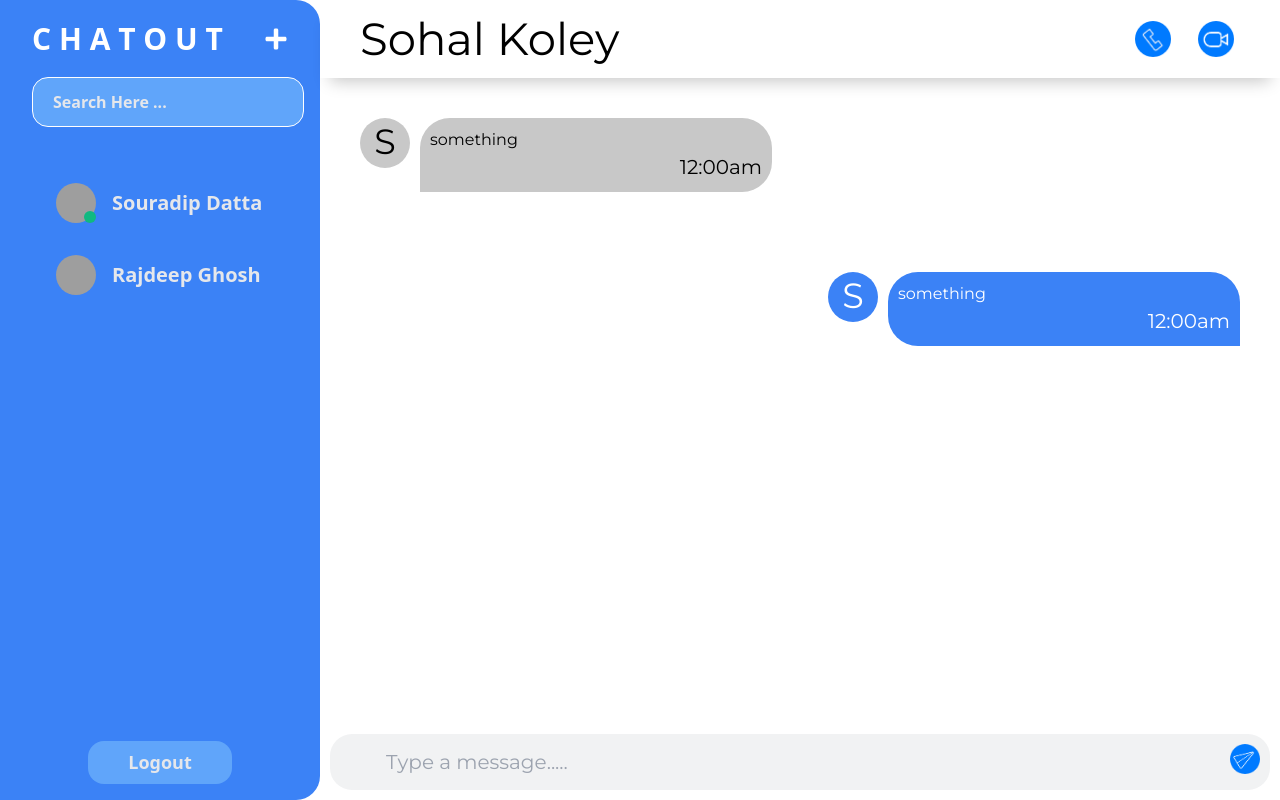
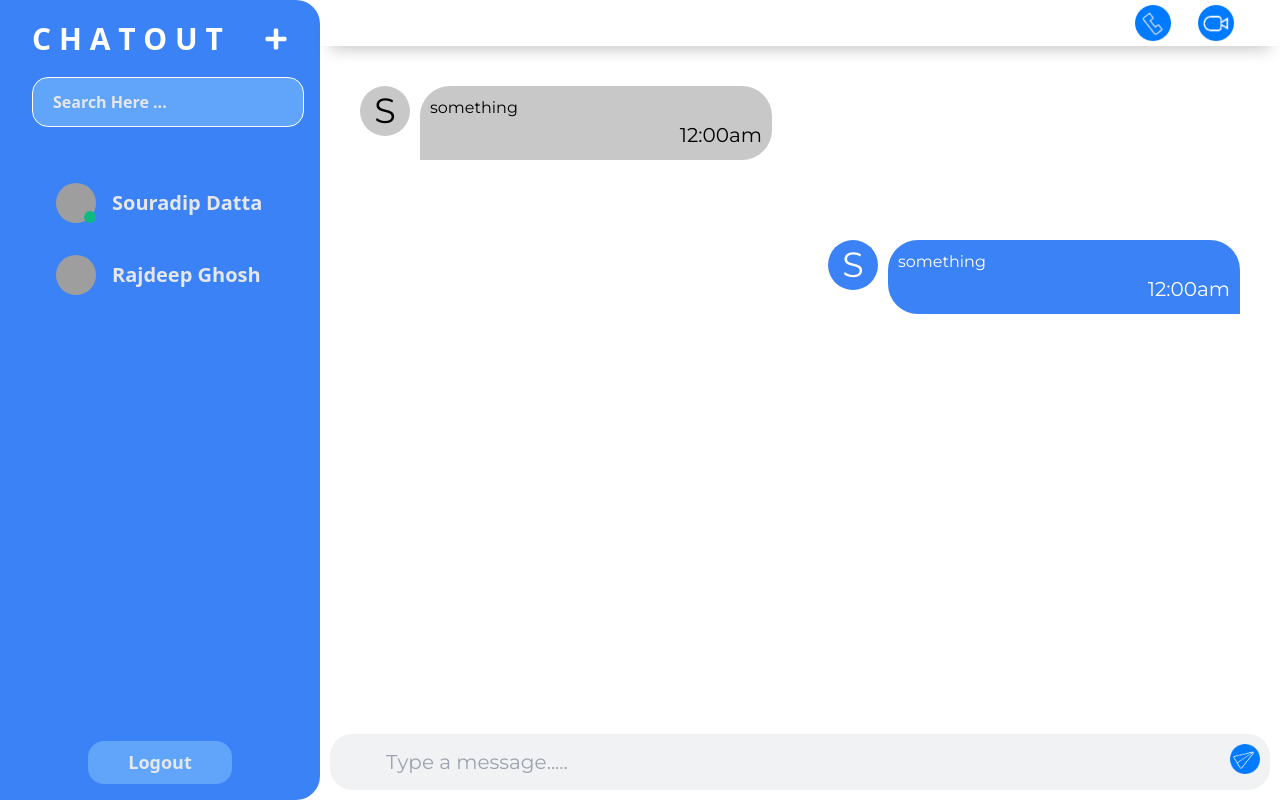
Before and after one commit to rajdeep0309/My-ChatApp, a React (Vite) app in the folder frontend/: page / in a window 1280 px wide. Built offline with nearby package versions, Linux system fonts and the light colour scheme; grey boxes are pictures that could not be loaded; a web font is replaced by a local one.

Commit message:
Context-Api Push

```diff
--- a/frontend/src/App.jsx
+++ b/frontend/src/App.jsx
@@ -3,6 +3,7 @@ import ChatWindow from './components/ChatWindow';
 import Signup from './components/signup/SignupPage';
 import Login from './components/signup/LoginPage';
 import { BrowserRouter, Routes, Route } from 'react-router-dom';
+
 function App() {
 	return (
 		<div className='App'>
--- a/frontend/src/components/ChatArea.jsx
+++ b/frontend/src/components/ChatArea.jsx
@@ -1,15 +1,31 @@
 import React from 'react';
+import { useContext, useState } from 'react';
+import { ContactContext } from '../store/contact-details-context';
 import './ChatArea.css';
 import CallBtn from '../assets/Call Button.png';
 import VideoBtn from '../assets/VC Button.png';
 import SendBtn from '../assets/SendButton.png';
 import MessageOthers from './chat/MessageOthers';
 import MessageSelf from './chat/MessageSelf';
+import Profile from "./list/right_sidebar/Profile"
 function ChatArea() {
+	const conCtx = useContext(ContactContext);
+	console.log(conCtx);
+	const [selectedContact, setSelectedContact] = useState(null);
+	const handleContactClick = () => {
+		setSelectedContact(1);
+	};
+
+	const closeProfile = () => {
+		setSelectedContact(null);
+	};
 	return (
+		<>
 			<div className='chat-area'>
 				<div className='chat-area-header'>
-				<div className='chat-area-header-text'>Sohal Koley</div>
+					<div className='chat-area-header-text' onClick={()=>handleContactClick()}>
+						{conCtx.name}
+					</div>
 					<div className='chat-area-header-buttons'>
 						<img
 							src={CallBtn}
@@ -23,8 +39,8 @@ function ChatArea() {
 				</div>
 
 				<div className='chat-area-messages'>
-				<MessageOthers/>
-				<MessageSelf/>
+					<MessageOthers />
+					<MessageSelf />
 				</div>
 				<div className='text-input-area'>
 					<input
@@ -38,6 +54,10 @@ function ChatArea() {
 					</div>
 				</div>
 			</div>
+			{selectedContact && (
+				<Profile contact={conCtx} closeProfile={closeProfile} />
+			)}
+		</>
 	);
 }
 
--- a/frontend/src/components/ChatWindow.jsx
+++ b/frontend/src/components/ChatWindow.jsx
@@ -1,12 +1,24 @@
-import React from "react";
+import React from 'react';
+import { useState } from 'react';
 import './ChatWindow.css';
-import ChatArea from "./ChatArea";
-import SideBar from "./list/left_sidebar/SideBar";
+import ChatArea from './ChatArea';
+import SideBar from './list/left_sidebar/SideBar';
+import { ContactContext } from '../store/contact-details-context';
 function ChatWindow() {
-    return <div className="chat-window">
-        <SideBar></SideBar>
-        <ChatArea></ChatArea>
-    </div>;
+    const [activeUser, setActiveUser] = useState('');
+    function handleSelectUser(e){
+        setActiveUser(e);
+
+    }
+
+	return (
+		<ContactContext.Provider value={activeUser}>
+			<div className='chat-window'>
+				<SideBar onSelectUser={handleSelectUser}></SideBar>
+				<ChatArea></ChatArea>
+			</div>
+		</ContactContext.Provider>
+	);
 }
 
 export default ChatWindow;
--- a/frontend/src/components/list/left_sidebar/SideBar.jsx
+++ b/frontend/src/components/list/left_sidebar/SideBar.jsx
@@ -5,12 +5,13 @@ import MenuBar from "./MenuBar";
 import Contact from "./Contact";
 import Profile from "../right_sidebar/Profile"
 
-function SideBar() {
+function SideBar({ onSelectUser }) {
     const contactInfo = Contact();
     const [selectedContact, setSelectedContact] = useState(null);
 
     const handleContactClick = (contact) => {
         setSelectedContact(contact);
+        onSelectUser(contact);
     };
 
     const closeProfile = () => {
--- /dev/null
+++ b/frontend/src/store/contact-details-context.jsx
@@ -0,0 +1,13 @@
+import React,{ createContext,useState } from "react";
+
+export const ContactContext = createContext();
+
+export const ContactProvider = ({children}) => {
+    const [chatObject, setChatObject] = useState({});
+
+    return(
+        <ContactContext.Provider value={{chatObject, setChatObject}}>
+            {children}
+        </ContactContext.Provider>
+    );
+}
```
Also changed, not shown: frontend/src/components/Wallpaper.jsx (added, +9 -0 lines), frontend/src/assets/swall.jpg (added). Lines whose indentation alone changed are shown as unchanged.
